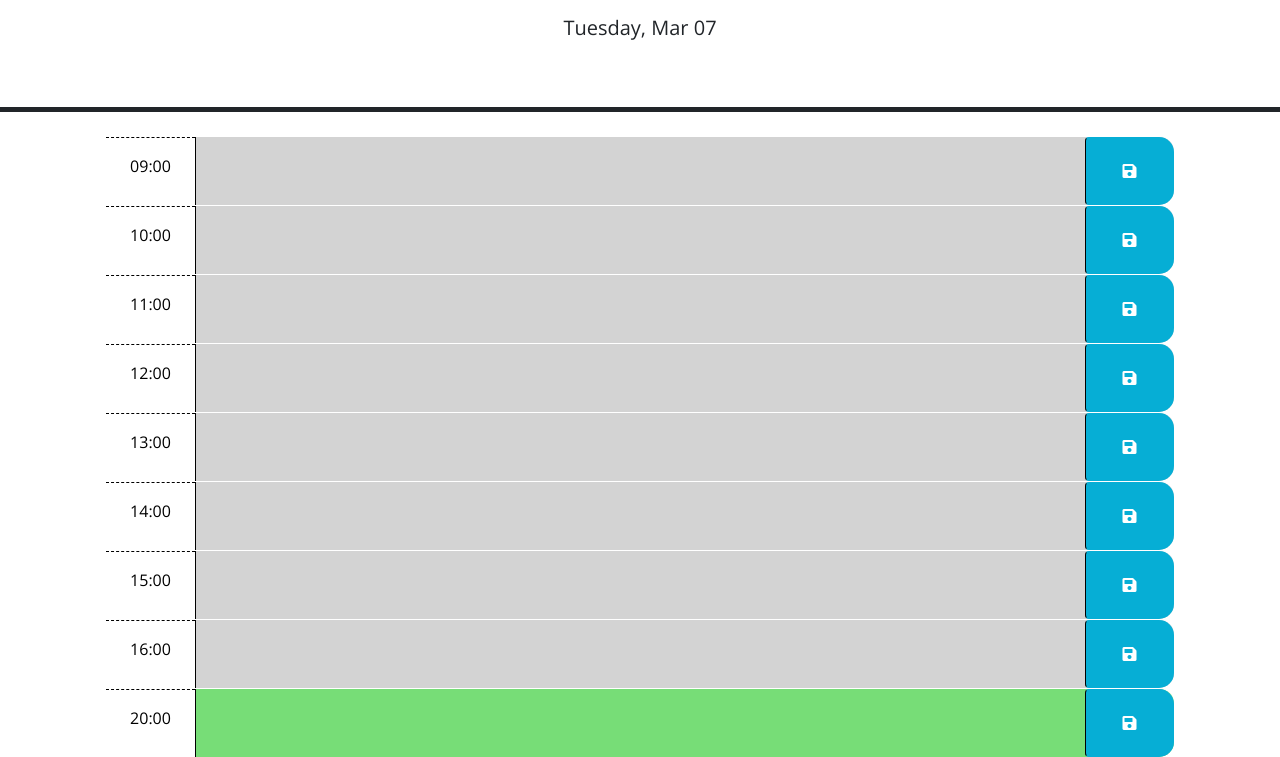
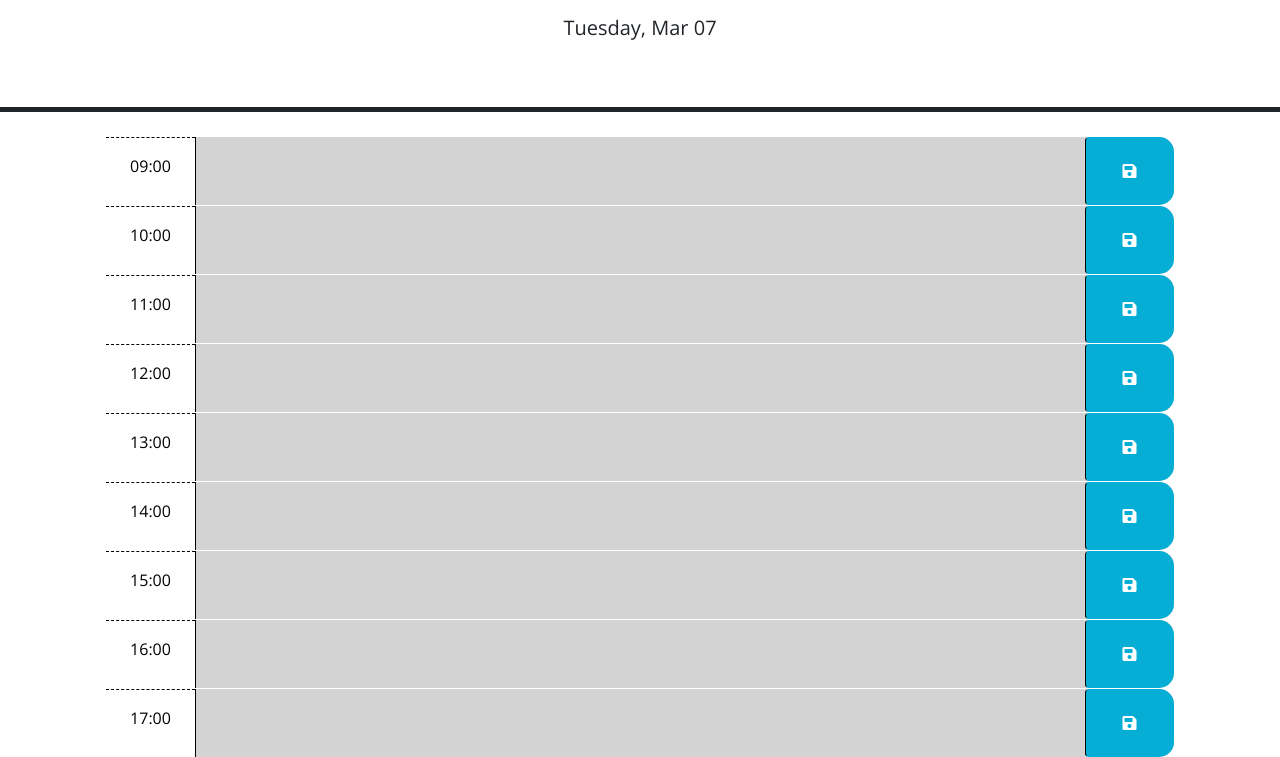
Before and after one commit to nyashanice/Time-Managament-Planner, a plain HTML site: page index.html in a window 1280 px wide. Shown: the part 166-923 px from the top of the page. Drawn offline with nearby package versions, Linux system fonts and the light colour scheme.

Commit message:
update README

```diff
--- a/Develop/script.js
+++ b/Develop/script.js
@@ -3,9 +3,9 @@ let time;
 let text;
 let button;
 let icon;
-// let saveButton = document.getElementsByTagName("button");
 let saveButton = $("button");
 let mainDiv = $("#mainDiv");
+
 // display current day on page
 let currentDay = $("#currentDay");
 currentDay.text(dayjs().format("dddd, MMM DD"));
@@ -23,15 +23,11 @@ let hour = [
   "14:00",
   "15:00",
   "16:00",
-  "20:00",
+  "17:00",
 ];
 
-// Wrap all code that interacts with the DOM in a call to jQuery to ensure that
-// the code isn't run until the browser has finished rendering all the elements
-// in the html.
 $(function () {
-  // TODO: Add code to apply the past, present, or future class to each time
-  // compares current time to hour array and sets HTML accordingly
+  // sets HTML elements for each hour
   for (i = 0; i < hour.length; i++) {
     container = $("<div>");
     container.attr("id", hour[i]);
@@ -57,6 +53,7 @@ $(function () {
     icon.ariaHidden = "true";
     button.append(icon);
 
+    // assigns correct class name by comparing current time
     if (hour[i] == currentTime) {
       container.addClass("row time-block present");
     } else if (hour[i] < currentTime) {
@@ -66,6 +63,7 @@ $(function () {
     }
   }
 
+  // save user input to local storage on save button click
   $("button").click(function () {
     localStorage.setItem(
       $(this).parent().attr("id"),
```
Also changed, not shown: index.html (+0 -8 lines), Develop/images/screenshot.png (added), README.md.
